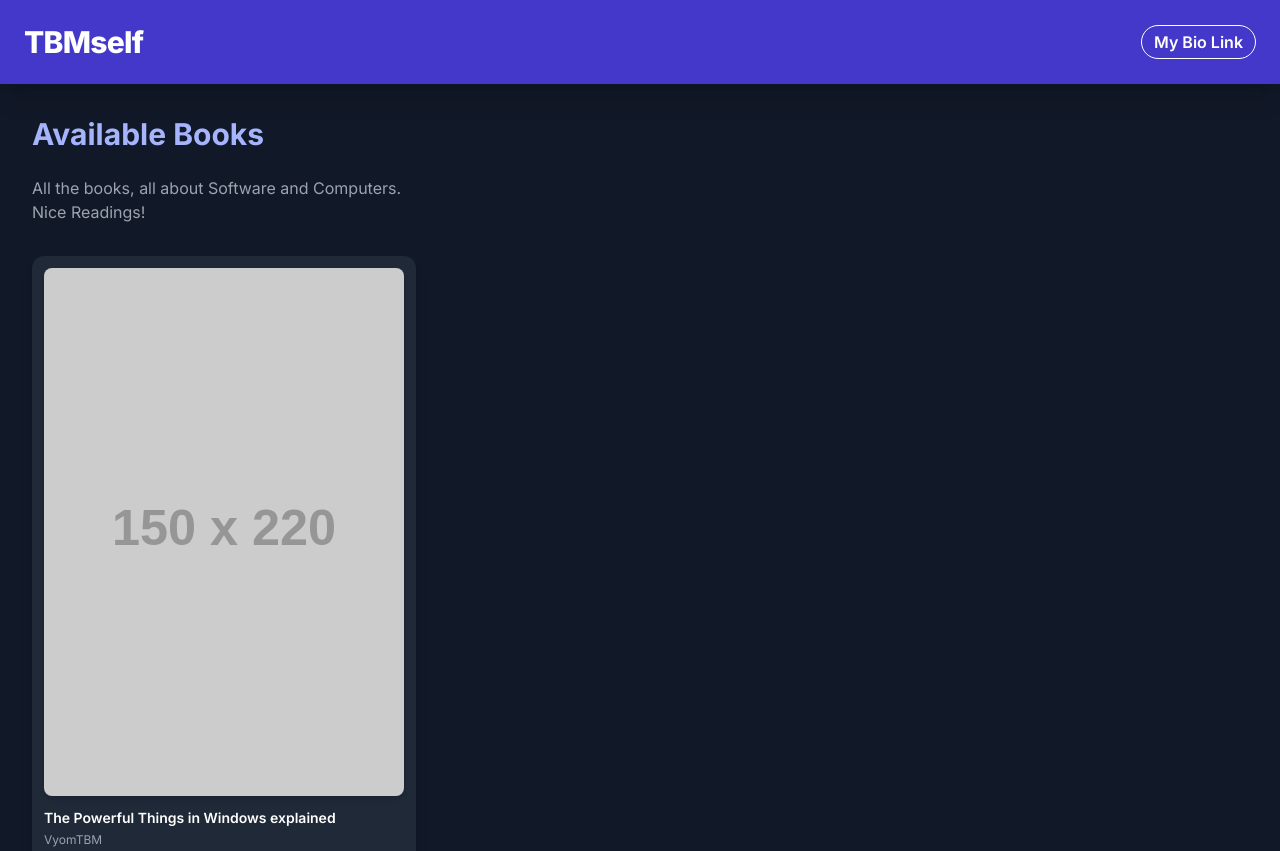
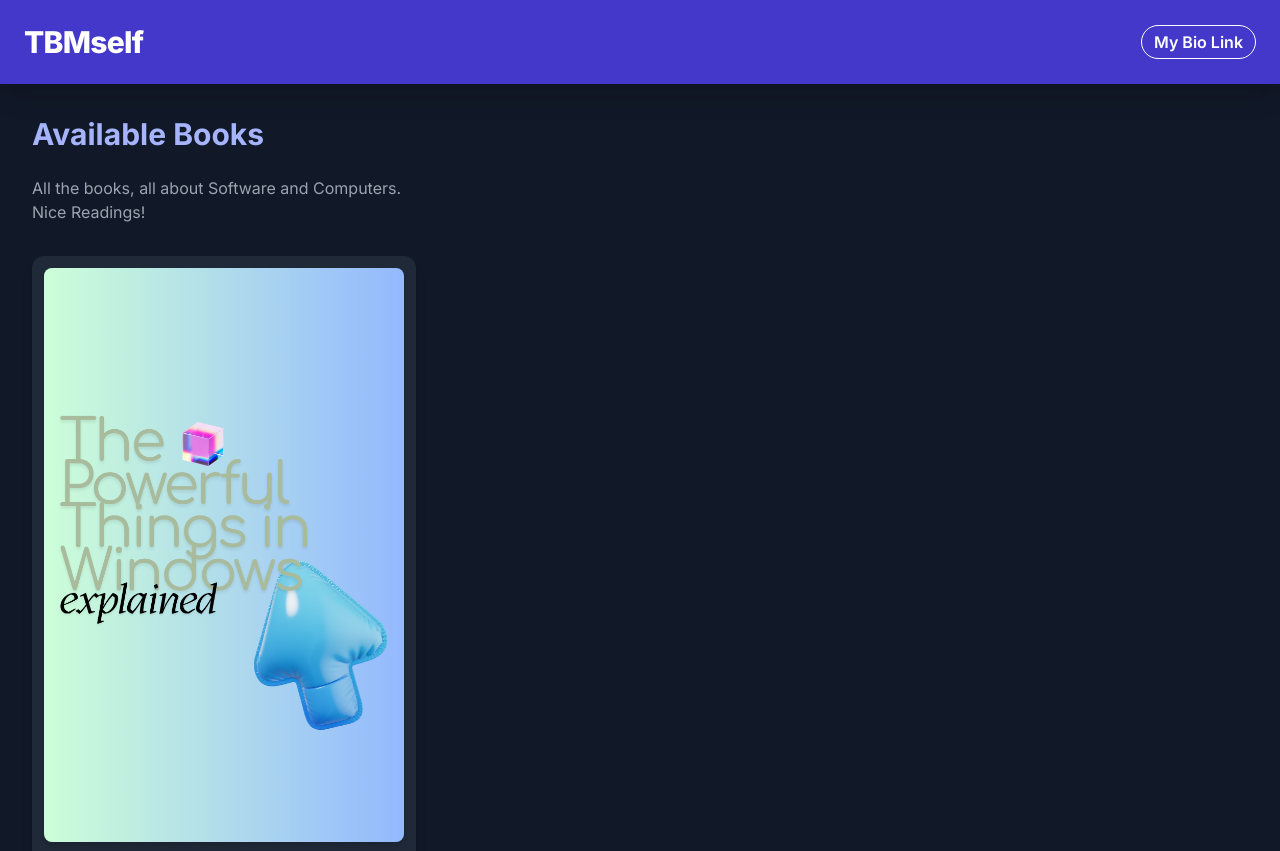
Before and after one commit to VyomTBM-profile/tbmself, a plain HTML site: page index.html in a window 1280 px wide. Shown: the top 851 px of the page. Drawn offline with nearby package versions, Linux system fonts and the light colour scheme; placeholder pictures from the web are drawn by us.

Commit message:
Update book cover and link in index.html

```diff
--- a/index.html
+++ b/index.html
@@ -38,8 +38,8 @@
         const books = [
             {
                 name: "The Powerful Things in Windows explained",
-                cover: "/150x220/2563eb/ffffff?text=Habits",
-                link: "https://example.com/the_power_of_habit.pdf",
+                cover: "https://raw.githubusercontent.com/VyomTBM-profile/tbmself/refs/heads/main/Covers/Powerful-Things-in-Windows.png",
+                link: "/Windows - The powerful things explained.pdf",
                 author: "VyomTBM"
             }
         ];
```
